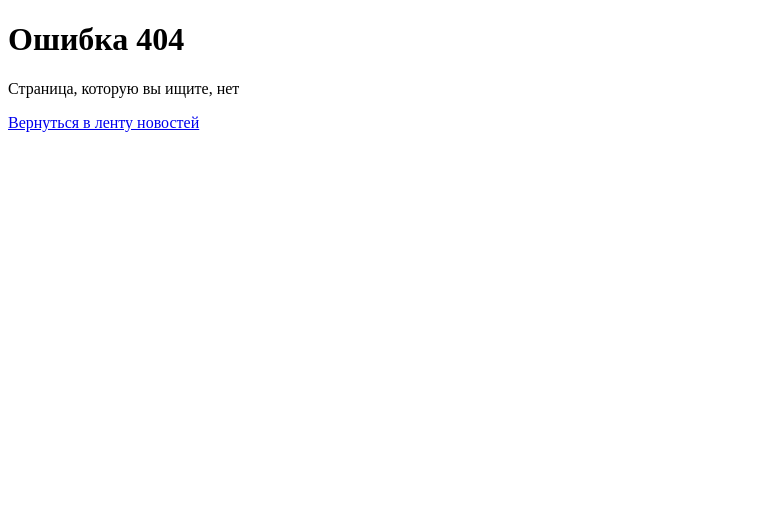
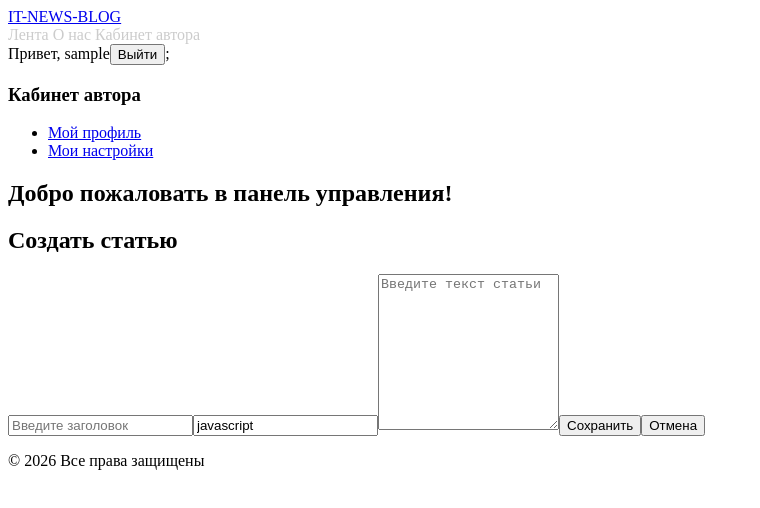
Before and after one commit to Aleksei-Nika/ReactBlog, a React (Vite) app: page /dashboard/create-article in a window 1280 px wide. Before the commit this address had no page. Shown: the top 508 px of the page, without its empty margins (0-760 px from the left). Built offline with nearby package versions, Linux system fonts and the light colour scheme; sample sign-in values are in the browser's storage.

Commit message:
edit create form

```diff
--- a/src/main.jsx
+++ b/src/main.jsx
@@ -10,6 +10,7 @@
 import NotFound from './pages/NoteFound';
 import Login from './pages/Login';
 import Register from './pages/Register';
+import ArticleForm from './pages/ArticleEdit';
 
 import ProtecterRoute from './layouts/ProtectedRout';
 import { AuthProvider } from './contex/AuthContex';
@@ -32,6 +33,8 @@
           <Route path='dashboard' element={<ProtecterRoute><Dashboard /></ProtecterRoute>} >
             <Route path='profile' element={<Profile />} />
             <Route path='settings' element={<Settings />} />
+            <Route path='create-article' element={<ArticleForm />} />
+            <Route path='edit-article/:articleID' element={<ArticleForm />} />
           </Route>
         </Route>
         <Route path='*' element={<NotFound/>} />
--- a/src/pages/ArticleEdit.jsx
+++ b/src/pages/ArticleEdit.jsx
@@ -0,0 +1,104 @@
+import { useState, useEffect } from "react";
+import { useNavigate, useParams } from "react-router-dom";
+import { useAuth } from "../contex/AuthContex";
+
+function ArticleForm(){
+    const { currentUser } = useAuth();
+    const { articleID } = useParams();
+    const navigate = useNavigate();
+
+    const [title, setTitle] = useState('');
+    const [category, setCategory] = useState('javascript');
+    const [description, setDescription] = useState('');
+
+    const [error, setError] = useState('');
+    const isEditMode = Boolean(articleID);
+
+    useEffect(() => {
+        if (isEditMode) {
+            const articles = JSON.parse(localStorage.getItem('blog_articles') || '[]');
+            const articleEdit = articles.find(a => a.id === articleID);
+            if(!arcticle){
+                setError('Статья не найдена');
+                return;
+            }
+            // ЖЕСТКАЯ ПРОВЕРКА: именно автор пытается редактировать
+            if (articleEdit.authorID !== currentUser.id){
+                alert('ВЫ МОЖЕТЕ РЕДАКТИРОВАТЬ ТОЛЬКО СВОИ СТАТЬИ');
+                navigate('/news');
+                return
+            }
+            setTitle(articleEdit.title);
+            setCategory(articleEdit.category);
+            setDescription(articleEdit.description);
+        }
+    }, [articleID, currentUser, isEditMode, navigate]);
+
+    const handleSubmit = (e) => {
+        e.preventDefault();
+        setError('');
+        if (!title.tirim() || !description.trim()){
+            setError('Все поля должны быть заполнены');
+            return;
+        }
+        const article = JSON.parse(localStorage.getItem('blog_articles') || '[]');
+        if(isEditMode){
+            const updateArticle = article.map(a => {
+                if(a.id === articleID){
+                    return{
+                        ...a,
+                        title,
+                        category,
+                        description
+                    };
+                }
+                return a;
+            });
+            localStorage.setItem('blog_articles', JSON.stringify(updateArticle));
+        }else{
+            const newArticle = {
+                id: Date.now().toString(),
+                title,
+                category,
+                description,
+                authorID: currentUser.id,
+                authorName: currentUser.username
+            };
+            arcticles.unshift(newArticle);
+            localStorage.setItem('blog_articles', JSON.stringify(articles));
+        }
+        navigate('/news');
+    };
+    return (
+        <div>
+            <h2>{isEditMode ? "Редактировать статью" : "Создать статью"}</h2>
+            {error && <p>{error}</p>}
+            <form onSubmit={handleSubmit}>
+                <input
+                    type="text"
+                    value={title}
+                    onChange={(e) => setTitle(e.target.value)}
+                    placeholder="Введите заголовок"
+                />
+                <input
+                    type="text"
+                    value={category}
+                    onChange={(e) => setCategory(e.target.value)}
+                    placeholder="Введите заголовок"
+                />
+                <textarea
+                    rows='10'
+                    value={description}
+                    onChange={(e) => setDescription(e.target.value)}
+                    placeholder="Введите текст статьи"
+                />
+                <button type="submit">Сохранить</button>
+                <button onClick={navigate('/news')}>
+                    Отмена
+                </button>
+            </form>
+        </div>
+
+    );
+}
+export default ArticleForm;
--- a/src/pages/ArticlePage.jsx
+++ b/src/pages/ArticlePage.jsx
@@ -1,8 +1,16 @@
 import { useParams, useNavigate } from "react-router-dom";
+import { useState, useEffect } from "react";
 
 function ArticlePage(){
     const { articleID } = useParams();
     const navigate = useNavigate(); // возвращает функцию с поможью которой можно программно менять URL
+    const [articles, setArticle] = useState(null);
+
+    useEffect(() => {
+        const savedArticles = JSON.parse(localStorage.getItem('blog_articles') || '[]');
+        const foundArticles = savedArticles.find(a => a.id === articleID);
+    }, [articleID]);
+
     const handleGoBack = () => {
         navigate(-1);
     };
@@ -10,11 +18,22 @@
         navigate('/news');
     };
 
+    if (!articles) {
+        return (
+            <>
+                <h2>Статья не найдена</h2>
+                <button onClick={handleGoHome}>На главную ленту</button>
+            </>
+        )
+    }
     return(
         <>
             <button onClick={handleGoBack}>--Назад в ленту</button>
             <div>
-                <h1>Вы читаете статью {articleID}</h1>
+                <h1>{article.title}</h1>
+                <span>Категория: {article.category}</span>
+                <span>Автор: {article.autohorName}</span>
+                <hr />
                 <p>здесь полноценный текст статьи</p>
             </div>
             <button onClick={handleGoHome}>На главную ленту</button>
--- a/src/pages/NewsFeed.jsx
+++ b/src/pages/NewsFeed.jsx
@@ -1,6 +1,7 @@
 
-import { useEffect } from "react";
+import { useEffect, useState } from "react";
 import { Link, useSearchParams } from "react-router-dom";
+import {useAuth} from "../contex/AuthContex";
 
 const ARTICLES_DATA = [
     {
@@ -9,9 +10,7 @@
     description: 'Описание статьи 1',
     authorId: 'system',
     authorName: 'Редакция',
-
-// http:localhost/news?search=react&category=frontend
-     category: 'javascript'
+    category: 'javascript'
     },
     {
 
@@ -20,7 +19,7 @@
     description: 'Описание статьи 2',
     authorId: 'system',
     authorName: 'Редакция',
-     category: 'css'
+    category: 'css'
     },
     {
     id: 'react-router-v6',
@@ -28,7 +27,7 @@
     description: 'Описание статьи 3',
     authorId: 'system',
     authorName: 'Редакция',
-     category: 'react'
+    category: 'react'
 
     }
 ]
@@ -39,9 +38,10 @@
     const searchQuery = searchParams.get('search') || '';
     const categoryQuery = searchParams.get('category') || '';
     const [articles, setArticles] = useState([]);
+    const { currentUser } = useAuth();
 
     useEffect(() => {
-        const savedArticles = localStorage.getItem('blog_arcticles');
+        const savedArticles = localStorage.getItem('blog_articles');
         if (savedArticles){
             setArticles(JSON.parse(savedArticles));
         }else{
@@ -73,7 +73,7 @@
         setSearchParams(newParams);
     }
     // ФИЛЬТРАЦИЯ НА ОСНОВЕ ПОЛУЧЕННЫХ ЗНАЧЕНИЙ
-    const filteredArticles = ARTICLES_DATA.filter((article) => {
+    const filteredArticles = articles.filter((article) => {
         // в нижнем регстре, в описании или названии
         const matchesSearch = article.title.toLowerCase().includes(searchQuery.toLowerCase()) || article.description.toLowerCase().includes(searchQuery.toLowerCase());
 
@@ -88,6 +88,13 @@
     return (
         <>
             <h1>Лента свежих новостей</h1>
+            {/*КНОПКА ДОБАВЛЯЕТСЯ ЕСЛИ ПОЛЬЗОВАТЕЛЬ АВТОРИЗОВАН*/}
+            {currentUser && (
+                <Link to='/dashboard/create-article'>
+                    + создать статью
+                </Link>
+            )}
+
             {/* БЛОК ФИЛЬТРОВ И ПОИСКА */}
             <div style={{
                 display: 'flex',
@@ -128,13 +135,18 @@
             <div>
                 {filteredArticles.length > 0 ? (
                     filteredArticles.map((article) => (
-                       <article key={article.id}>
+                        <article key={article.id}>
+                            <span>{article.authorName}</span>
                             <h2>{article.title}</h2>
                             <h2>{article.description}</h2>
                             <span>{article.category.toUpperCase()}</span>
                             <Link to={`/news/${article.id}`}>
                                 Читать полностью
                             </Link>
+                            { currentUser && currentUser.id === article.authorId && (
+                            <Link to={`/dashboard/edit-article/${article.id}`}>
+                                Редактировать
+                            </Link>)}
                         </article>
                     ))
                 ) : (
```
